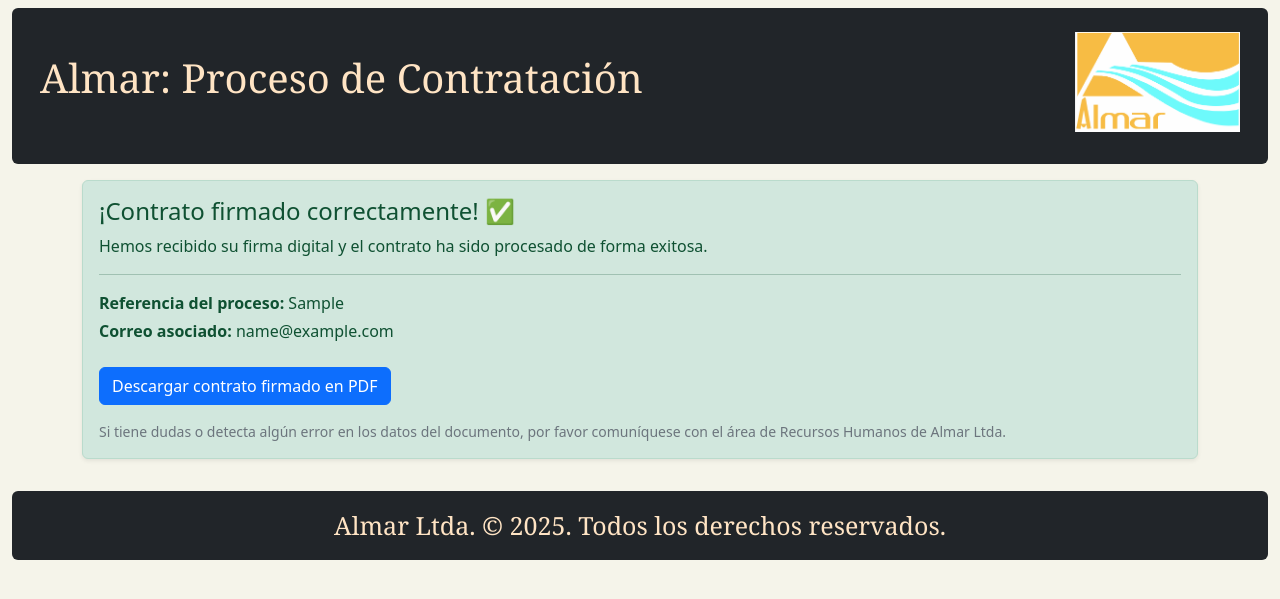
After one commit to Soledium/SignApp, a Django app: template templates/confirmacion.html in a window 1280 px wide. The commit adds this page. Shown: the top 599 px of the page. Run offline with Django 5.2, Linux system fonts and the light colour scheme; the template is opened without the code that fills it: values that come from a table or form of the project are taken from there, others are empty; tables that the repository leaves empty hold one stand-in row (values such as "Sample post").

Commit message:
Actualización templates
Modificación templates:
error_enlace: modificación del navbar, detalles pendientes
creación de confirmación para vista de existo al terminar el proceso de firma del documento, detalles pendientes

```diff
--- /dev/null
+++ b/templates/confirmacion.html
@@ -0,0 +1,57 @@
+{% load static %}
+
+<!DOCTYPE html>
+<html lang="es">
+<head>
+    <meta charset="UTF-8">
+    <title>Contrato firmado - Almar</title>
+    <link href="https://cdn.jsdelivr.net/npm/bootstrap@5.2.3/dist/css/bootstrap.min.css" rel="stylesheet">
+</head>
+<body class="container-fluid mt-2" style="background-color: #f5f4ea;">
+
+    <!-- Header -->
+    <nav class="container-fluid bg-dark p-3 mb-3 rounded">
+        <ul class="container-fluid d-flex align-items-center">
+            <span class="app-name me-auto" style="color:#FFE4C4; font-size: 40px; font-family:Cambria, Cochin, Georgia, Times, 'Times New Roman', serif;">
+                Almar: Proceso de Contratación
+            </span>
+            <img class="ms-auto mt-2" src="{% static 'images/logo.png' %}" height="100" alt="Logo">
+        </ul>
+    </nav>
+
+    <!-- Contenido principal -->
+    <div class="container d-flex justify-content-center">
+        <div class="alert alert-success w-100 w-md-75 shadow-sm" role="alert">
+            <h4 class="alert-heading">¡Contrato firmado correctamente! ✅</h4>
+            <p class="mb-2">
+                Hemos recibido su firma digital y el contrato ha sido procesado de forma exitosa.
+            </p>
+
+            <hr>
+
+            <p class="mb-1"><strong>Referencia del proceso:</strong> {{ proceso.ref_rrhh }}</p>
+            <p class="mb-3"><strong>Correo asociado:</strong> {{ proceso.candidato_email }}</p>
+
+            {% if proceso.pdf_firmado %}
+                <a href="{{ proceso.pdf_firmado.url }}" class="btn btn-primary mt-2" target="_blank">
+                    Descargar contrato firmado en PDF
+                </a>
+            {% else %}
+                <p class="mt-2 text-danger">
+                    El archivo PDF firmado aún no está disponible. Intente nuevamente más tarde o contacte a Recursos Humanos.
+                </p>
+            {% endif %}
+
+            <p class="mt-3 mb-0 small text-muted">
+                Si tiene dudas o detecta algún error en los datos del documento, por favor comuníquese con el área de Recursos Humanos de Almar Ltda.
+            </p>
+        </div>
+    </div>
+
+    <!-- Footer -->
+    <footer class="text-center mt-3 mb-3 p-3 bg-dark rounded" style="color:#FFE4C4; font-size:25px; font-weight:400; font-family: Cambria, Cochin, Georgia, Times, 'Times New Roman', serif">
+        Almar Ltda. &copy; {% now "Y" %}. Todos los derechos reservados.
+    </footer>
+
+</body>
+</html>
```
Also changed, not shown: signapp/views.py (+9 -25 lines), templates/error_enlace.html (+9 -7 lines).
